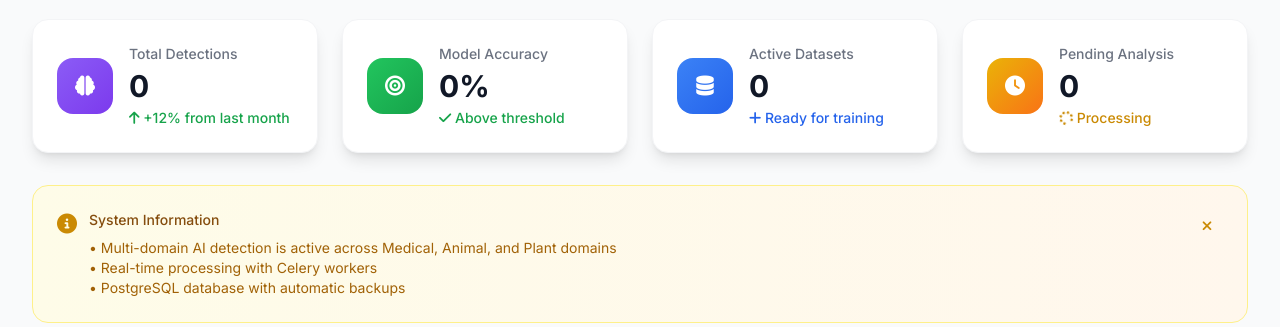
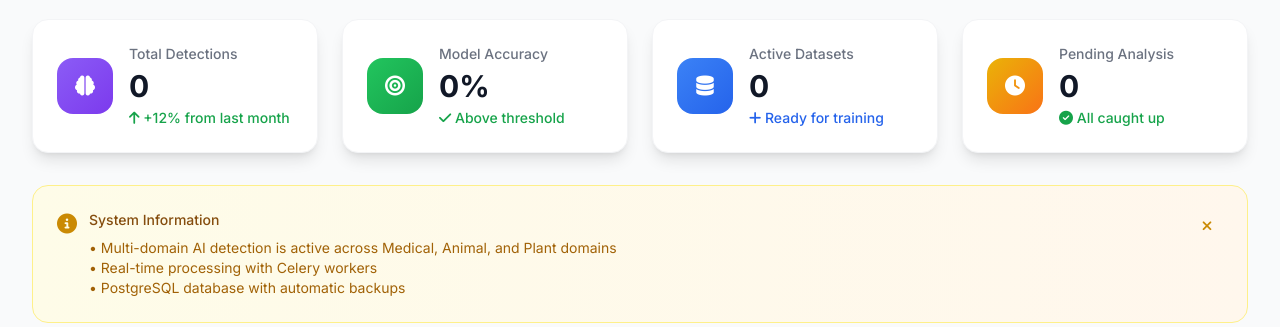
Before and after one commit to fahim06/NeuroLens, a Django app: page /dashboard/ in a window 1280 px wide. Shown: the part 266-593 px from the top of the page. Run offline with Django 5.2, Linux system fonts and the light colour scheme; the visitor is signed in with stand-in values (Sample User, id 1); data comes from the database, SQL or seed files in the repository; data that the repository does not hold is empty; parts of the project's set-up code (start-up, migrations or seed data) failed here and were passed over; some libraries are stand-ins or nearby versions.

Commit message:
feat: enhance Pending Analysis UI status display
- Added conditional rendering to show "All caught up" with a green check when no pending items exist.
- Improved visual feedback for better user understanding of processing status.

Signed-off-by: Fahim Yusuf <68291728+fahim06@users.noreply.github.com>

```diff
--- a/ui/templates/ui/dashboard.html
+++ b/ui/templates/ui/dashboard.html
@@ -130,8 +130,16 @@
                         <dl>
                             <dt class="text-sm font-medium text-gray-500 truncate">Pending Analysis</dt>
                             <dd class="text-3xl font-bold text-gray-900 mt-1">{{ stats.pending_count|default:0 }}</dd>
-                            <dd class="text-sm text-yellow-600 font-medium mt-1">
-                                <i class="fa-solid fa-spinner fa-spin"></i> Processing
+                            <dd class="text-sm font-medium mt-1">
+                                {% if stats.pending_count > 0 %}
+                                    <span class="text-yellow-600">
+                                        <i class="fa-solid fa-spinner fa-spin"></i> Processing
+                                    </span>
+                                {% else %}
+                                    <span class="text-green-600">
+                                        <i class="fa-solid fa-check-circle"></i> All caught up
+                                    </span>
+                                {% endif %}
                             </dd>
                         </dl>
                     </div>
```
